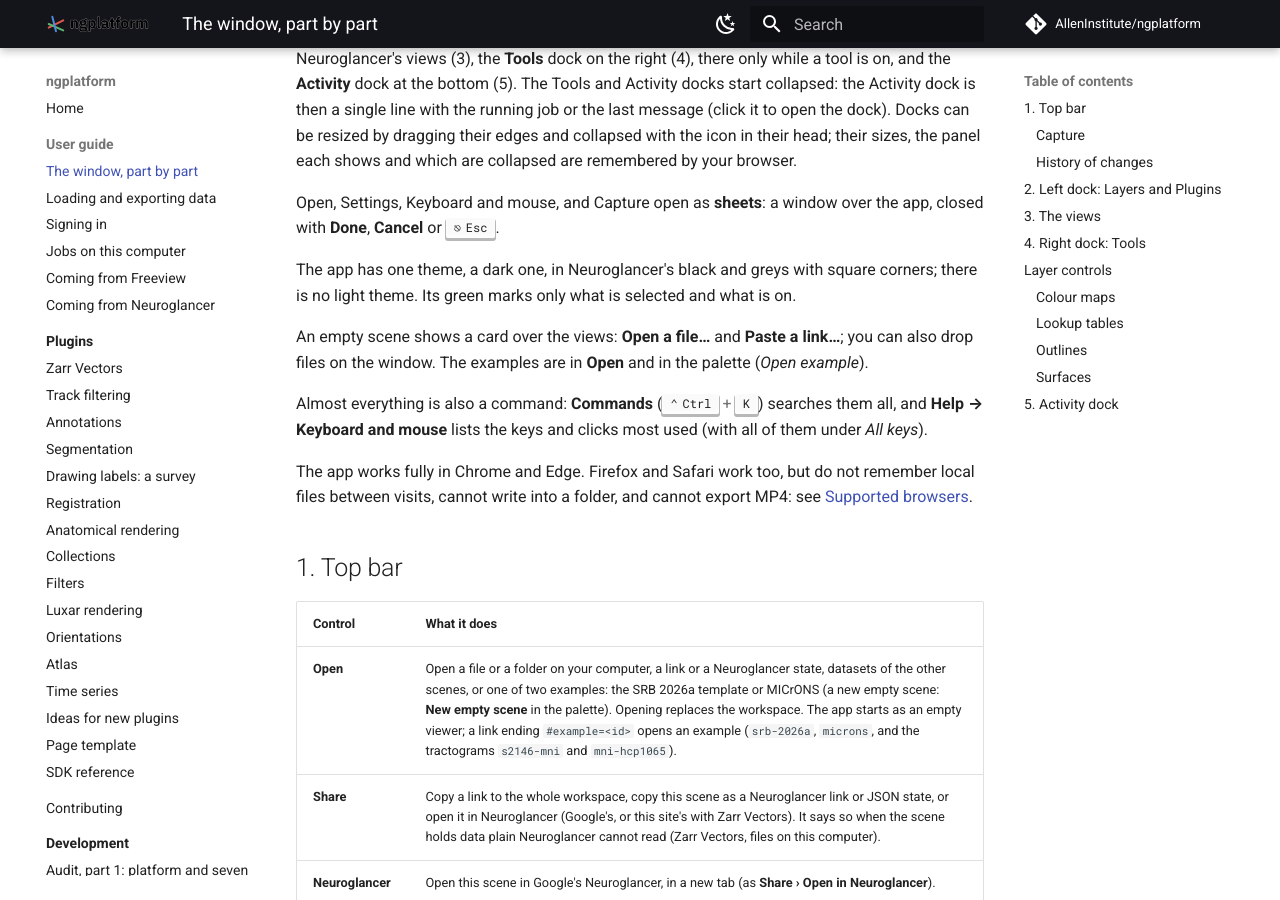
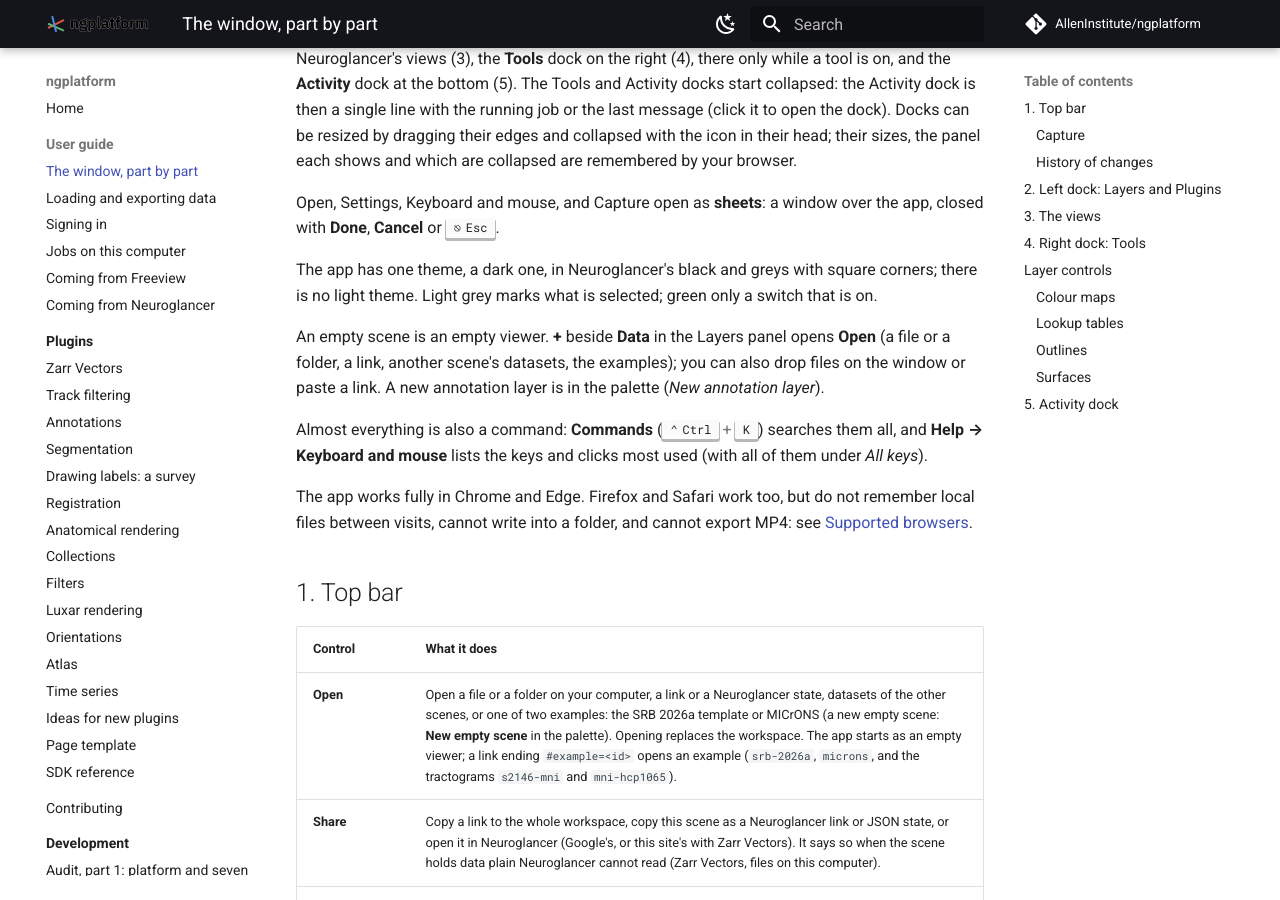
Before and after one commit to AllenInstitute/ngplatform, an MkDocs documentation site: the page built from docs/guide/interface.md, in a window 1280 px wide and 900 px high, scrolled down 613 px. Built offline with MkDocs 1.6.1 and Material for MkDocs 9.7.7, drawn with Linux system fonts in a browser that asks for light colours; comment, search, counter and statistics services are not loaded.

Commit message:
No card over an empty viewer; Data's + opens the Open sheet
The start card is gone (an empty scene is an empty viewer); + beside Data and Add data… in an empty list open Open rather than a menu. A new annotation layer stays in the palette.

```diff
--- a/docs/guide/interface.md
+++ b/docs/guide/interface.md
@@ -15,12 +15,14 @@ Open, Settings, Keyboard and mouse, and Capture open as **sheets**: a
 window over the app, closed with **Done**, **Cancel** or ++escape++.
 
 The app has one theme, a dark one, in Neuroglancer's black and greys with
-square corners; there is no light theme. Its green marks only what is
-selected and what is on.
+square corners; there is no light theme. Light grey marks what is
+selected; green only a switch that is on.
 
-An empty scene shows a card over the views: **Open a file…** and **Paste
-a link…**; you can also drop files on the window. The examples are in
-**Open** and in the palette (*Open example*).
+An empty scene is an empty viewer. **+** beside **Data** in the Layers
+panel opens **Open** (a file or a folder, a link, another scene's
+datasets, the examples); you can also drop files on the window or paste
+a link. A new annotation layer is in the palette (*New annotation
+layer*).
 
 Almost everything is also a command: **Commands** (++ctrl+k++) searches them
 all, and **Help → Keyboard and mouse** lists the keys and clicks most used
```
Also changed, not shown: CHANGELOG.md (+3 -2 lines), docs/dev/workflows.md (+1 -2 lines), src/ui/styles.css (+2 -6 lines), 5 other files.
